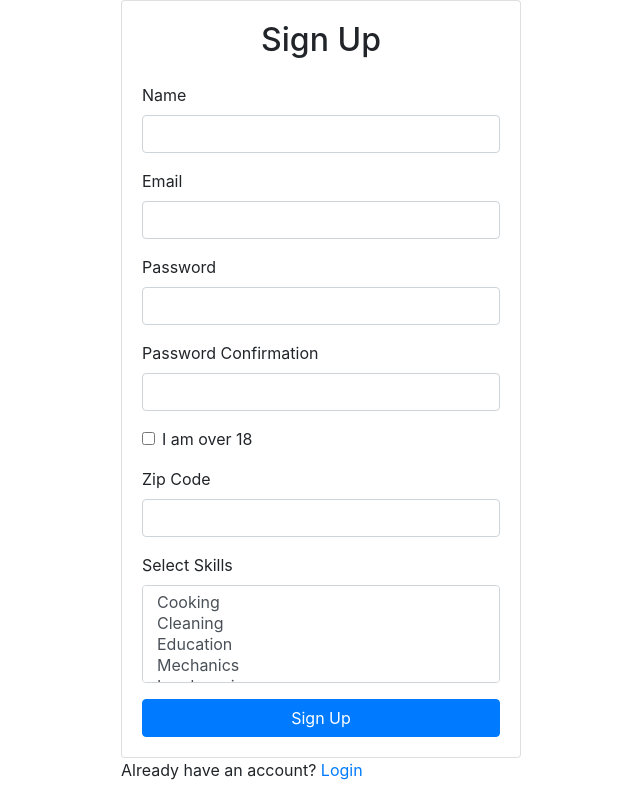
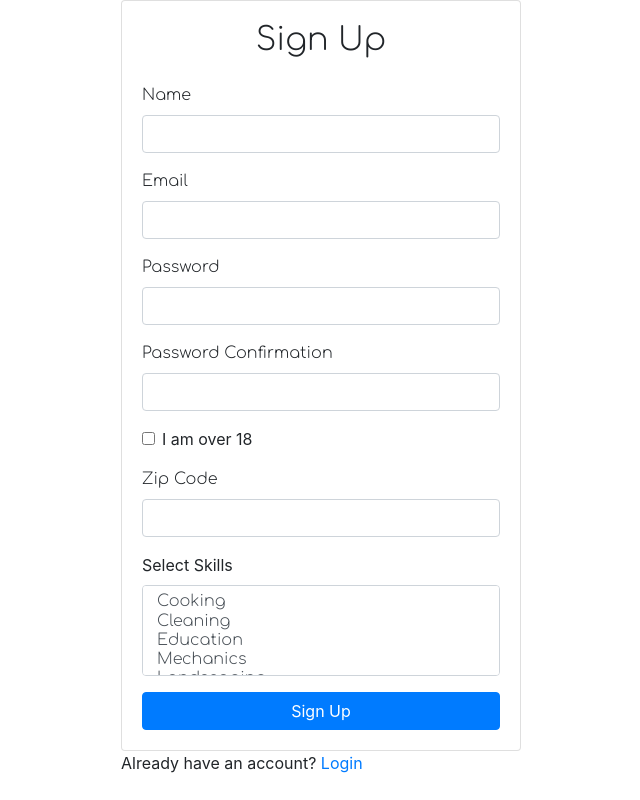
Before and after one commit to Ballyhoo-Bulletin/ballyhoo-bulletin, a React (Create React App) app in the folder client/: page /signup in a window 1280 px wide. Shown: the whole page, without its empty margins (319-959 px from the left). Built offline with nearby package versions, Linux system fonts and the light colour scheme; no server answers.

Commit message:
adding font

```diff
--- a/client/public/index.html
+++ b/client/public/index.html
@@ -10,6 +10,8 @@
     -->
     <link rel="manifest" href="%PUBLIC_URL%/manifest.json">
     <link rel="shortcut icon" href="%PUBLIC_URL%/favicon.ico">
+    <link rel="preconnect" href="https://fonts.gstatic.com">
+<link href="https://fonts.googleapis.com/css2?family=Comfortaa:wght@300&display=swap" rel="stylesheet">
     <!--
       Notice the use of %PUBLIC_URL% in the tags above.
       It will be replaced with the URL of the `public` folder during the build.
--- a/client/src/components/signup.js
+++ b/client/src/components/signup.js
@@ -2,7 +2,7 @@ import React, { useRef, useState } from "react"
 import { Form, Button, Card, Alert } from "react-bootstrap";
 import { useAuth } from "../contexts/AuthContext";
 import { Link, useHistory } from "react-router-dom";
-// import "../styles/signup.css";
+import "./styles/signup.css";
 
 // can check current user by {currentUser && CurrentUser.email or .whatever}
 
@@ -69,7 +69,7 @@ export default function Signup() {
                         <Form.Control type="zipCode" ref={zipCodeRef} required />
                     </Form.Group>
 
-                    <Form.Group controlId="exampleForm.ControlSelect2">
+                    <Form.Group controlId="selectSkills">
                     <Form.Label>Select Skills</Form.Label>
                         <Form.Control as="select" multiple>
                          <option>Cooking</option>
--- a/client/src/components/styles/signup.css
+++ b/client/src/components/styles/signup.css
@@ -1,3 +1,29 @@
-/* .card {
-    padding: 50px;
-} */
+@import url('https://fonts.googleapis.com/css2?family=Comfortaa:wght@300&display=swap');
+
+h2 {
+    font-family: 'Comfortaa', cursive;
+}
+
+#name {
+    font-family: 'Comfortaa', cursive;
+}
+
+#email {
+    font-family: 'Comfortaa', cursive;
+}
+
+#password {
+    font-family: 'Comfortaa', cursive;
+}
+
+#password-confirm {
+    font-family: 'Comfortaa', cursive;
+}
+
+#zipCode {
+    font-family: 'Comfortaa', cursive;
+}
+
+#selectSkills {
+    font-family: 'Comfortaa', cursive;
+}
```
